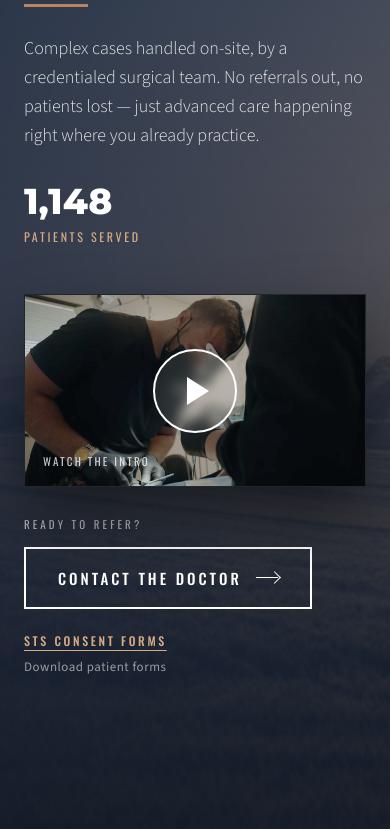
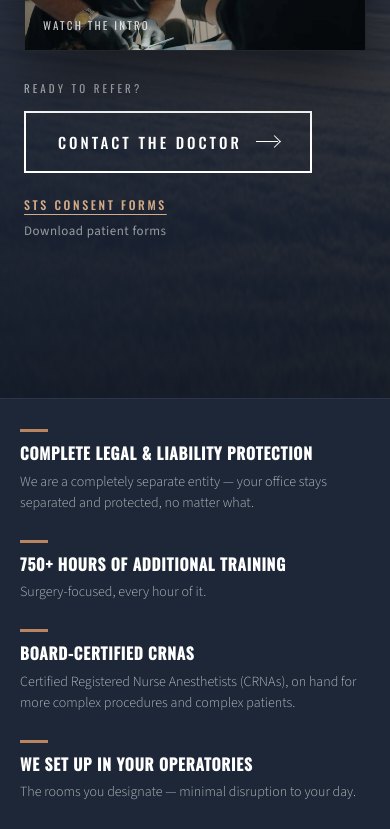
Before and after one commit to Apollo235298/STS---Claude-Design-Concept, a website: page sts-site/index.html in a window 390 px wide. Shown: the part 773-1602 px from the top of the page. Drawn offline with Linux system fonts and the light colour scheme.

Commit message:
Mobile only: move credibility band below the hero
Co-Authored-By: Claude Fable 5 <noreply@anthropic.com>

```diff
--- a/sts-site/index.html
+++ b/sts-site/index.html
@@ -1591,6 +1591,11 @@
   @media (max-width: 1024px) {
     .nav__inner { grid-template-columns: auto 1fr auto; padding: 12px 20px; }
     .nav__right .nav__textlink { display: none; }
+
+    /* mobile: hero first, credibility band right after it (desktop keeps band above hero) */
+    body { display: flex; flex-direction: column; }
+    .nav { order: -2; }
+    .hero { order: -1; }
 
     .hero__inner { padding: 40px 24px 72px; gap: 40px; }
     .hero__top { flex-direction: column; gap: 32px; }
```
